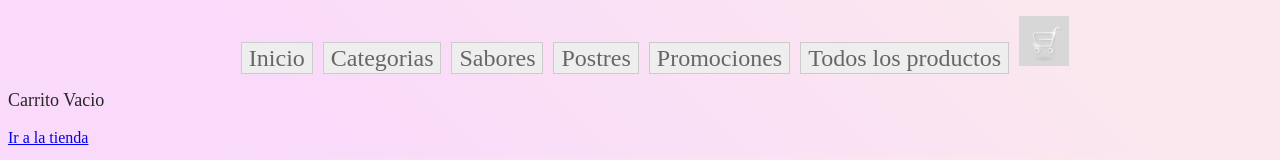
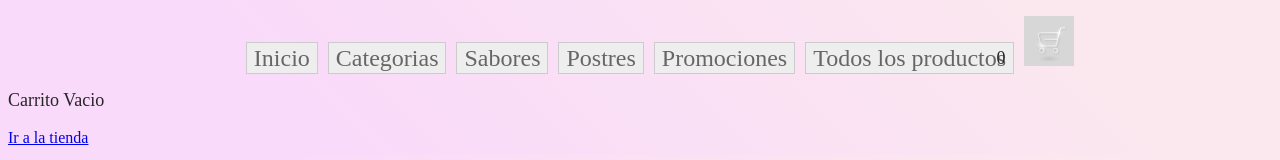
Before and after one commit to soledadmon/appMontero, a React (Create React App) app: page /cart in a window 1280 px wide. Shown: the top 160 px of the page. Built offline with nearby package versions, Linux system fonts and the light colour scheme.

Commit message:
actualizacion 2 0602

```diff
--- a/src/Components/Carrito/CarritoItem.js
+++ b/src/Components/Carrito/CarritoItem.js
@@ -5,12 +5,13 @@ const CarritoItem = ({ producto }) => {
     const { quitarDelCarrito } = useContext(cartContext);
     return (
         <>
-
-                {producto.item.nombre} - {producto.cantidad}
-                {console.log(producto.item.id)}
-                <button onClick={() => quitarDelCarrito(producto.item.id)}> X </button>
-
-                <br></br>
+        <p>
+            {producto.item.nombre} - Cantidad: {producto.cantidad} -
+            Precio por unidad: {producto.item.precio } -
+            Precio por Producto: {(producto.item.precio * producto.cantidad) + "   "}
+            <button onClick={() => quitarDelCarrito(producto.item.id)}> X </button>
+            <br></br>
+            </p>
         </>
     )
 }
--- a/src/Components/Carrito/CartWidget.css
+++ b/src/Components/Carrito/CartWidget.css
@@ -2,3 +2,16 @@
     width: 50px;
     height: 50px;
   }
+
+  #texto{
+    position: absolute;
+    top: 5%;
+    left: 78.2%;
+    transform: translate(-50%, -50%);
+
+}
+
+p{
+  color:rgb(39, 38, 39);
+  font-family: cursive;
+}
--- a/src/Components/Carrito/CartWidget.jsx
+++ b/src/Components/Carrito/CartWidget.jsx
@@ -1,11 +1,17 @@
-import React from "react";
+import React, { useContext, useState } from "react";
 import carrito from '../../Imagenes/carrito.png';
 import './CartWidget.css';
+import { cartContext } from "./CartProvider";
 
- const CartWidget = () => {
+
+const CartWidget = () => {
+    const { cantElemInCart } = useContext(cartContext);
     return (
         <>
-            <img id = "carrito" src={carrito}/>
+
+                <img id="carrito" src={carrito} />
+                <p id = "texto"> {cantElemInCart} </p>
+
 
         </>
     )
--- a/src/Components/NavBar/NavBar.jsx
+++ b/src/Components/NavBar/NavBar.jsx
@@ -15,7 +15,9 @@ export default function NavBar() {
                     <li><NavLink to = {"/category/2"}>Postres</NavLink></li>
                     <li><NavLink to = {"/category/3"}>Promociones</NavLink></li>
                     <li><NavLink to = {"/productos"}>Todos los productos</NavLink></li>
-                    <li><Carrito /></li>
+                    <NavLink to = {"/cart"}><Carrito /></NavLink>
+
+
                 </ul>
             </div>
 
```
